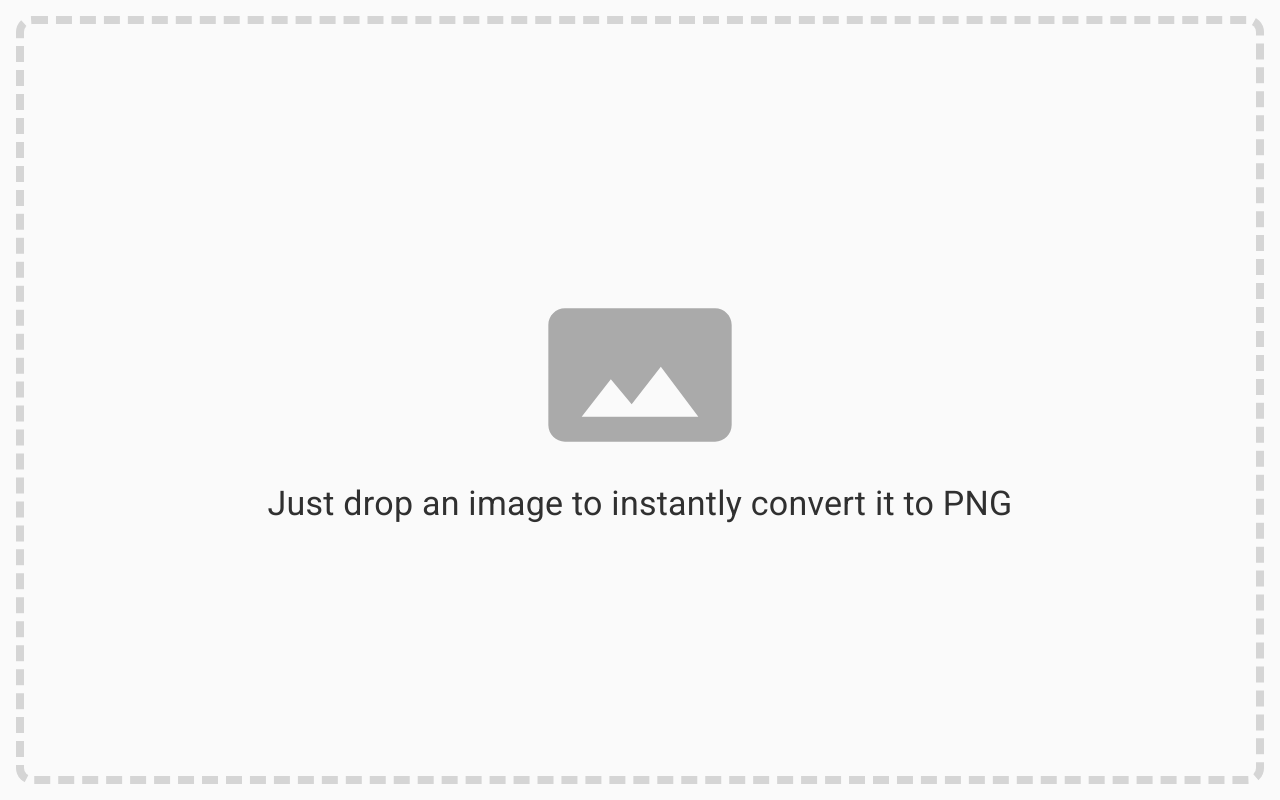
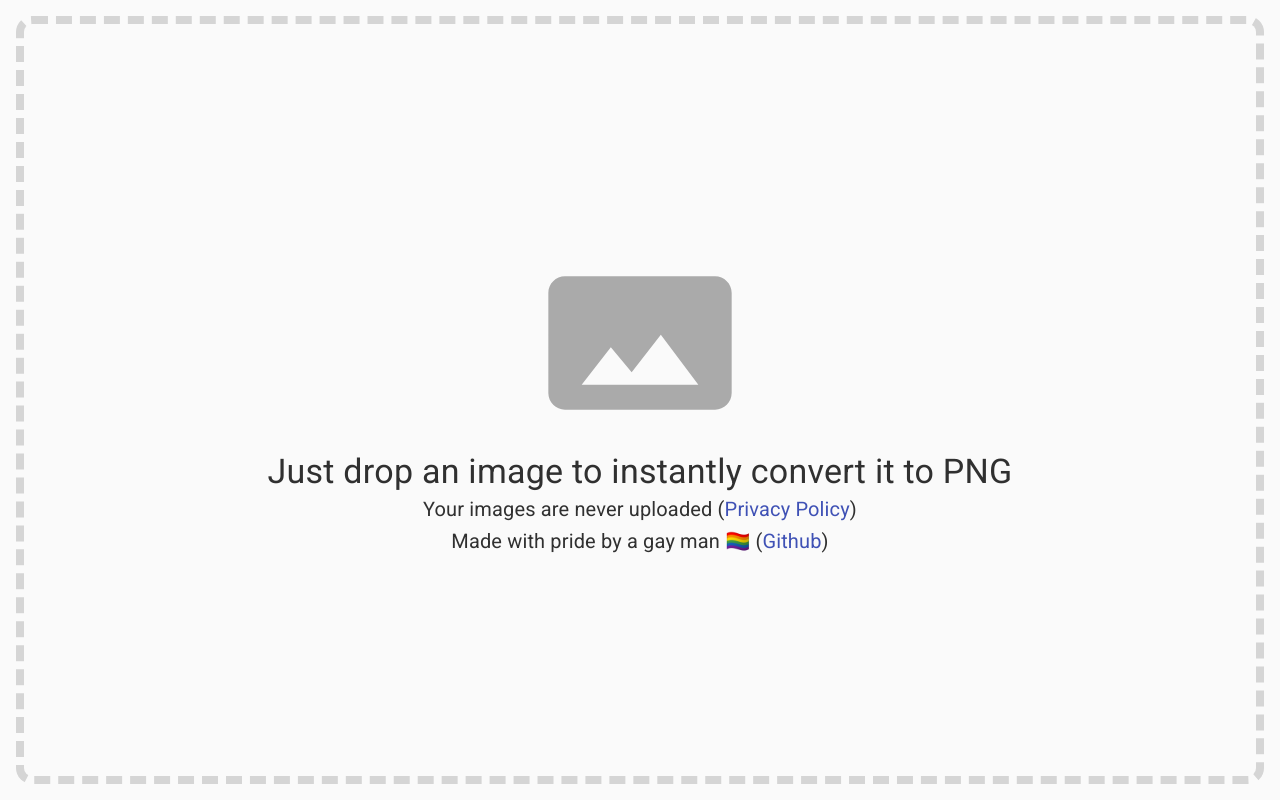
Before and after one commit to imgdrop/imgdrop, a Gatsby site: page / in a window 1280 px wide. Built offline with nearby package versions, Linux system fonts and the light colour scheme; Gatsby itself is replaced by a stand-in of ours.

Commit message:
Add privacy policy and github link

```diff
--- a/package.json
+++ b/package.json
@@ -53,7 +53,7 @@
       "lint": "run-s lint:*",
       "lint:tsc": "tsc",
       "lint:eslint": "eslint \"**/*.{ts,tsx}\" --max-warnings 0",
-      "lint:prettier": "prettier \"**/*.{ts,tsx,js,json,yml}\" -c",
+      "lint:prettier": "prettier \"**/*.{ts,tsx,js,json,yml,md}\" -c",
       "fix": "run-s fix:*",
       "fix:eslint": "yarn lint:eslint --fix",
       "fix:prettier": "yarn lint:prettier --write",
--- a/src/ui/ImageDrop.tsx
+++ b/src/ui/ImageDrop.tsx
@@ -1,4 +1,4 @@
-import { createStyles, makeStyles } from '@material-ui/core';
+import { Link, createStyles, makeStyles } from '@material-ui/core';
 import { Panorama } from '@material-ui/icons';
 import React from 'react';
 import { useDropzone } from 'react-dropzone';
@@ -21,7 +21,7 @@
          borderStyle: 'dashed',
          borderColor: theme.palette.grey.A100,
          borderRadius: theme.spacing(2),
-         padding: theme.spacing(1),
+         padding: theme.spacing(2),
 
          display: 'flex',
          flexDirection: 'column',
@@ -50,6 +50,12 @@
          textAlign: 'center',
          color: theme.palette.grey.A400,
       },
+
+      subtext: {
+         ...theme.typography.h6,
+         textAlign: 'center',
+         color: theme.palette.grey.A400,
+      },
    })
 );
 
@@ -65,6 +71,7 @@
    });
 
    const isActive = isDragActive || isFileDialogActive;
+   const stopPropogation = (event: React.UIEvent): void => event.stopPropagation();
 
    /* eslint-disable react/jsx-props-no-spreading */
    return (
@@ -78,6 +85,32 @@
                Just drop {imageName ? `a ${imageName} image` : 'an image'} to instantly
                convert it to PNG
             </div>
+            <div className={classes.subtext}>
+               Your images are never uploaded (
+               <Link
+                  href='https://github.com/imgdrop/imgdrop/blob/master/PRIVACY.md'
+                  target='_blank'
+                  onClick={stopPropogation}
+               >
+                  Privacy Policy
+               </Link>
+               )
+            </div>
+            <div className={classes.subtext}>
+               Made with pride by a gay man{' '}
+               <span role='img' aria-label='pride flag'>
+                  🏳️‍🌈
+               </span>{' '}
+               (
+               <Link
+                  href='https://github.com/imgdrop/imgdrop'
+                  target='_blank'
+                  onClick={stopPropogation}
+               >
+                  Github
+               </Link>
+               )
+            </div>
          </div>
       </div>
    );
```
Also changed, not shown: PRIVACY.md (added, +13 -0 lines), src/ui/ImageDrop.test.tsx (+14 -1 lines), README.md, 3 other files.
